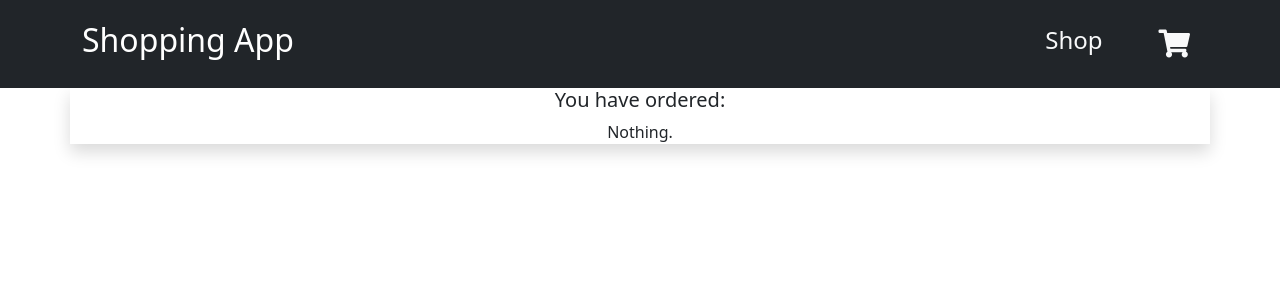
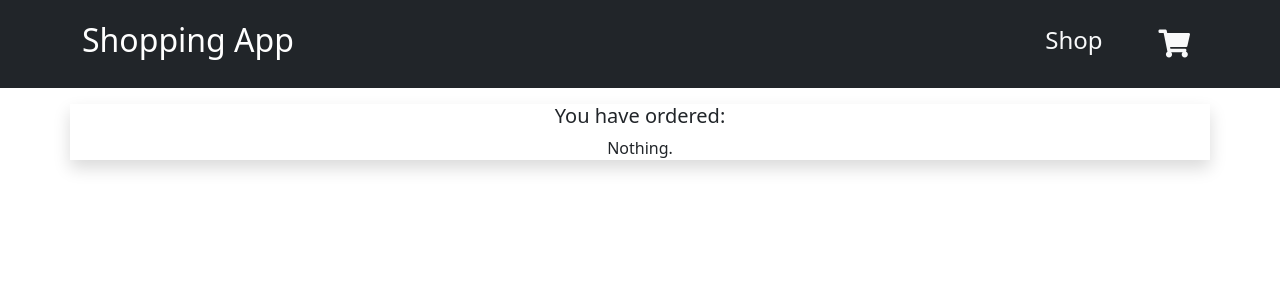
Before and after one commit to Arbind007/SwadApp, a React (Create React App) app: page /cart in a window 1280 px wide. Shown: the top 300 px of the page. Built offline with nearby package versions, Linux system fonts and the light colour scheme.

Commit message:
:zap: space in cart page

```diff
--- a/src/components/cart.js
+++ b/src/components/cart.js
@@ -33,7 +33,7 @@ class Cart extends Component {
       <p>Nothing.</p>
     );
     return (
-      <div className="container shadow">
+      <div className="container shadow my-3">
         <div className="cart">
           <h5>You have ordered:</h5>
           <div>{addedItems}</div>
--- a/src/components/home.js
+++ b/src/components/home.js
@@ -25,7 +25,7 @@ class home extends Component {
                 this.handleClick(item.id);
               }}
             >
-              ADD
+              Add To Cart
             </button>
           </div>
         </div>
```
